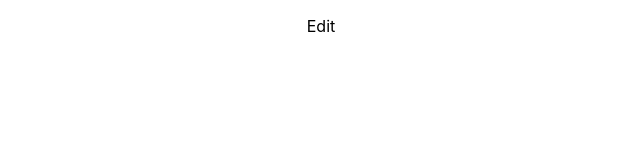
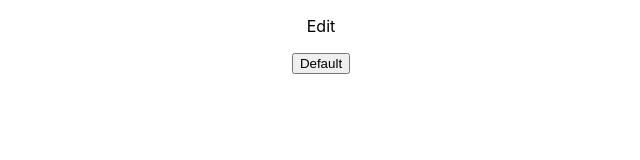
Before and after one commit to jerseycity2018/team-1, a React (Create React App) app in the folder my-app/: page / in a window 1280 px wide. Shown: the top 160 px of the page, without its empty margins (319-959 px from the left). Built offline with nearby package versions, Linux system fonts and the light colour scheme.

Commit message:
Tested bootstrap

```diff
--- a/my-app/src/components/Dashboard.js
+++ b/my-app/src/components/Dashboard.js
@@ -1,4 +1,5 @@
 import React, { Component } from 'react';
+import { Button, FormGroup, FormControl, ControlLabel, Jumbotron, Navbar, Nav, NavItem } from "react-bootstrap";
 
 class Dashboard extends Component {
   render() {
@@ -8,6 +9,7 @@ class Dashboard extends Component {
           <p>
             Edit
           </p>
+            <Button>Default</Button>
         </header>
       </div>
     );
```
